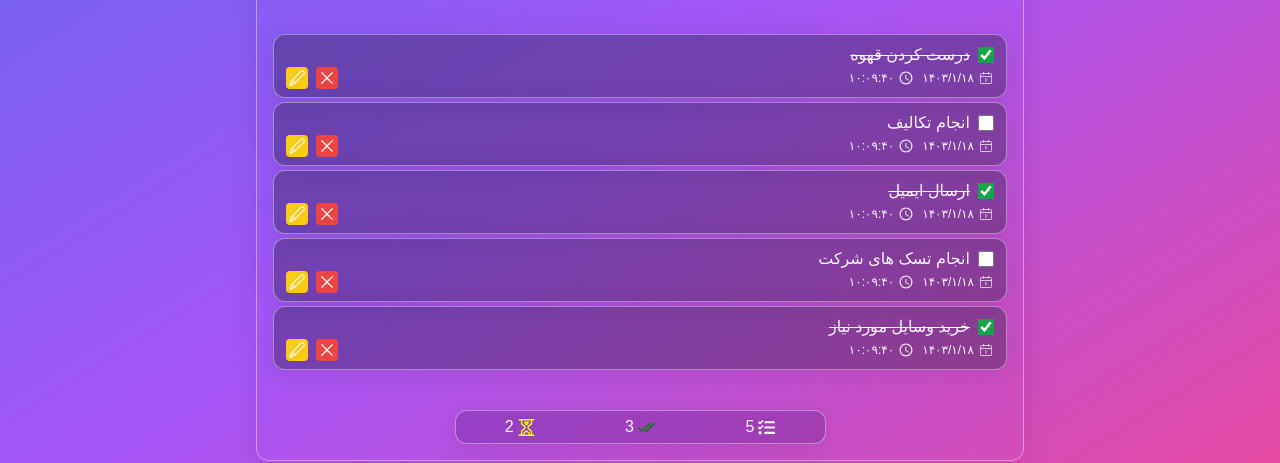
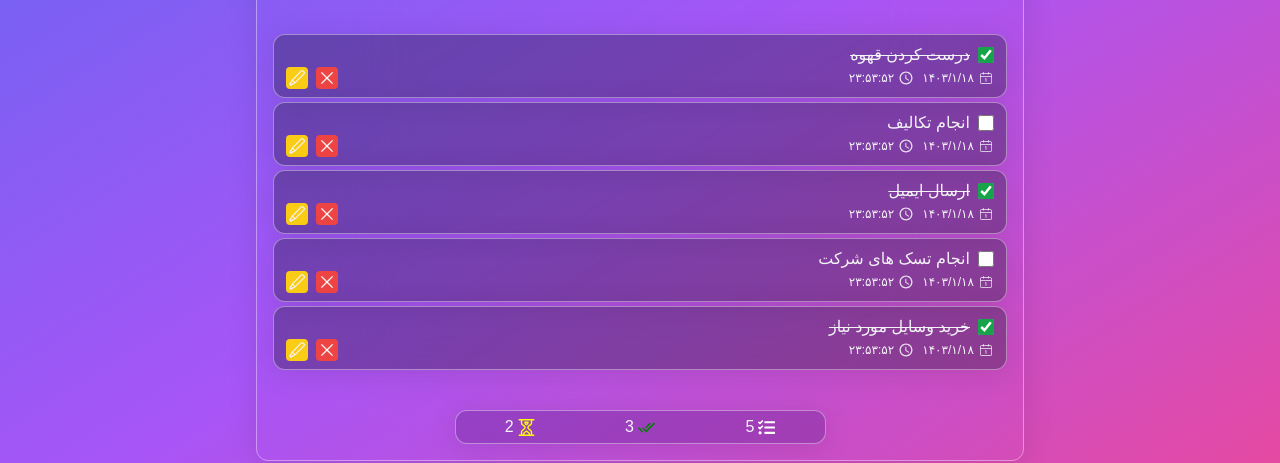
Before and after one commit to MohammadBohluli/react-todo-app, a React (Vite) app: page / in a window 1280 px wide. Shown: the part 259-722 px from the top of the page. Built offline with nearby package versions, Linux system fonts and the light colour scheme; a small style sheet from the web is missing.

Commit message:
add date and time property to task

```diff
--- a/src/App.tsx
+++ b/src/App.tsx
@@ -1,22 +1,16 @@
 import { FormEvent, useState } from 'react';
 import TaskList from './components/TaskList';
 import TaskInput from './components/TaskInput';
-
 import GroupsInput from './components/GroupsInput';
 import TaskStats from './components/TaskStats';
-
-const data = [
-  { id: 1, task: 'درست کردن قهوه', complate: true },
-  { id: 2, task: 'انجام تکالیف', complate: false },
-  { id: 3, task: 'ارسال ایمیل', complate: true },
-  { id: 4, task: 'انجام تسک های شرکت', complate: false },
-  { id: 5, task: 'خرید وسایل مورد نیاز', complate: true },
-];
+import data from './data';
 
 export interface Task {
   id: number;
   task: string;
   complate: boolean;
+  date: string;
+  time: string;
 }
 
 const App = () => {
@@ -36,6 +30,8 @@ const App = () => {
       id: Math.floor(Math.random() * 10000),
       task: value,
       complate: false,
+      date: new Date().toLocaleDateString('fa-IR'),
+      time: new Date().toLocaleTimeString('fa-IR'),
     };
 
     setTaskList([...taskList, newTask]);
--- a/src/components/TaskItem.tsx
+++ b/src/components/TaskItem.tsx
@@ -40,13 +40,13 @@ const TaskItem = ({
               <span>
                 <CiCalendarDate size={16} />
               </span>
-              <span>{new Date().toLocaleDateString('fa-IR')}</span>
+              <span>{taskItem.date}</span>
             </div>
             <div className="flex justify-center items-center gap-1">
               <span>
                 <IoMdTime size={16} />
               </span>
-              <span>{new Date().toLocaleTimeString('fa-IR')}</span>
+              <span>{taskItem.time}</span>
             </div>
           </div>
           <div className="flex gap-2">
--- /dev/null
+++ b/src/data.ts
@@ -0,0 +1,39 @@
+const data = [
+  {
+    id: 1,
+    task: 'درست کردن قهوه',
+    complate: true,
+    date: '۱۴۰۳/۱/۱۸',
+    time: '۲۳:۵۳:۵۲',
+  },
+  {
+    id: 2,
+    task: 'انجام تکالیف',
+    complate: false,
+    date: '۱۴۰۳/۱/۱۸',
+    time: '۲۳:۵۳:۵۲',
+  },
+  {
+    id: 3,
+    task: 'ارسال ایمیل',
+    complate: true,
+    date: '۱۴۰۳/۱/۱۸',
+    time: '۲۳:۵۳:۵۲',
+  },
+  {
+    id: 4,
+    task: 'انجام تسک های شرکت',
+    complate: false,
+    date: '۱۴۰۳/۱/۱۸',
+    time: '۲۳:۵۳:۵۲',
+  },
+  {
+    id: 5,
+    task: 'خرید وسایل مورد نیاز',
+    complate: true,
+    date: '۱۴۰۳/۱/۱۸',
+    time: '۲۳:۵۳:۵۲',
+  },
+];
+
+export default data;
```
